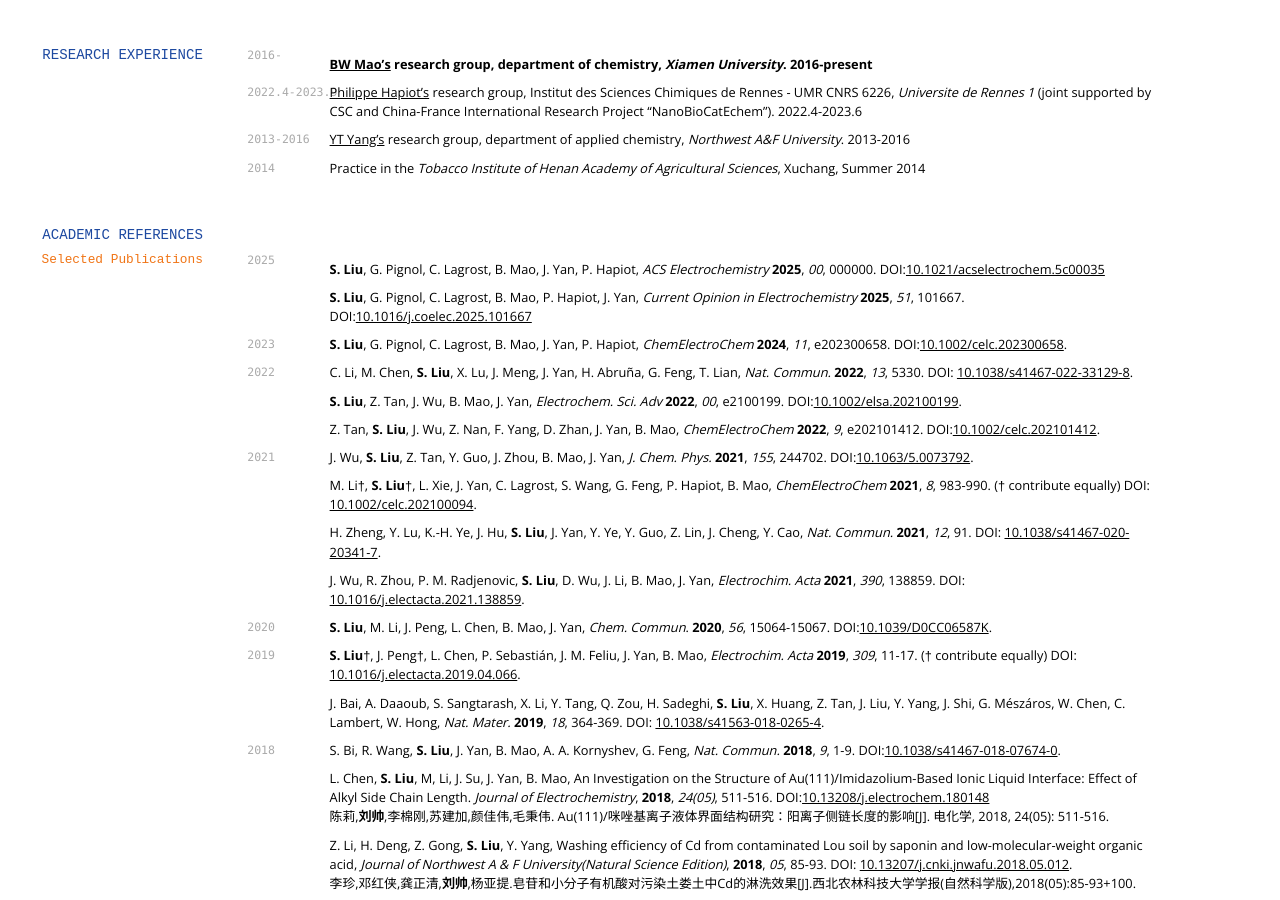
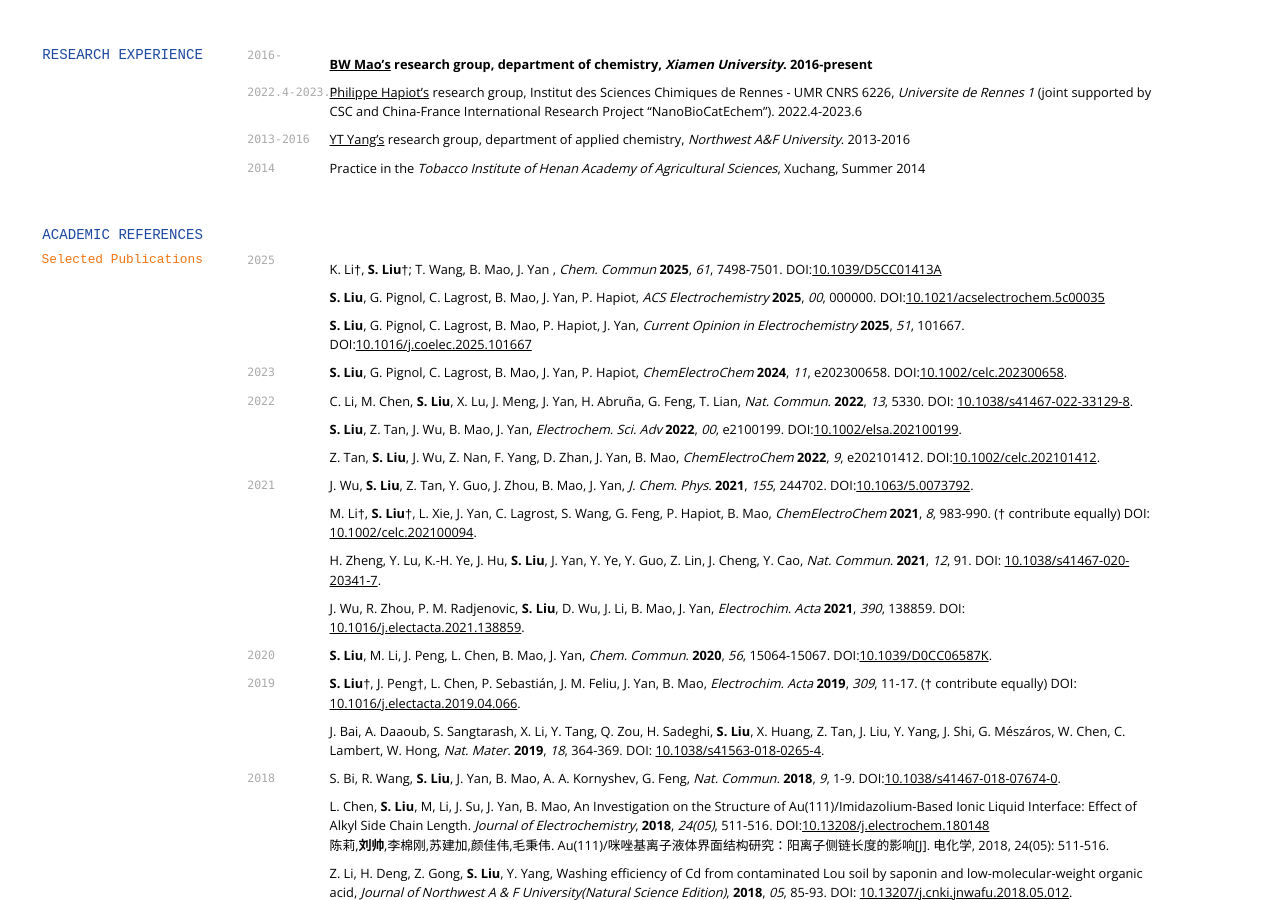
Before and after one commit to shuayliu/shuayliu.github.io, a Jekyll site: the page built from index.md, in a window 1280 px wide and 900 px high, scrolled down 941 px. Built offline with Jekyll 4.4.1, drawn with Linux system fonts in a browser that asks for light colours; nearby versions of some CDN libraries; a style sheet for code colours, icons or effects is not loaded; some of the changed lines change nothing that is shown; some of the changed text lies outside the part shown.

Commit message:
==> 2025/06/06/ 23:31:28 AUTO Push

```diff
--- a/index.md
+++ b/index.md
@@ -3,7 +3,7 @@
 title: Shuay Liu's CV
 ---
 # Shuay Liu
-Electrochemistry Ph.D
+Post Doc. in Electrochemistry
 
 <div id="webaddress">
 <i class="fa fa-envelope"></i> <a href="mailto:shliu@stu.xmu.edu.cn">ShLiu</a>
@@ -125,6 +125,8 @@
 
 <!-- ### Journals -->
 `2025`
+
+K. Li†, **S. Liu**†; T. Wang, B. Mao, J. Yan , *Chem. Commun* **2025**, *61*, 7498-7501. DOI:[10.1039/D5CC01413A](https://doi.org/10.1039/D5CC01413A)
 
 **S. Liu**, G. Pignol, C. Lagrost, B. Mao, J. Yan, P. Hapiot, *ACS Electrochemistry* **2025**, *00*, 000000. DOI:[10.1021/acselectrochem.5c00035](https://doi.org/10.1021/acselectrochem.5c00035)
 
```
